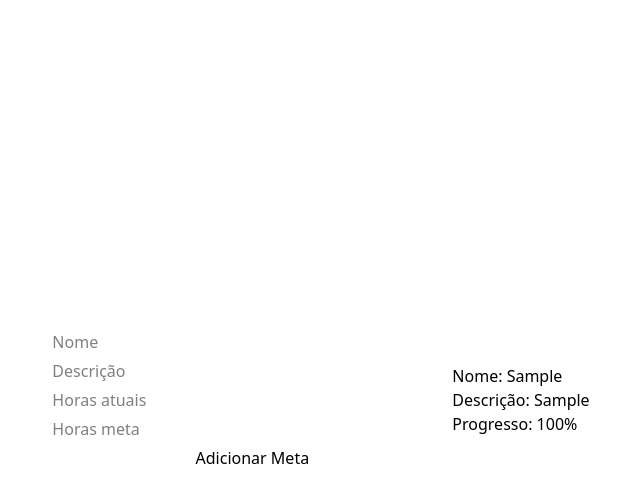
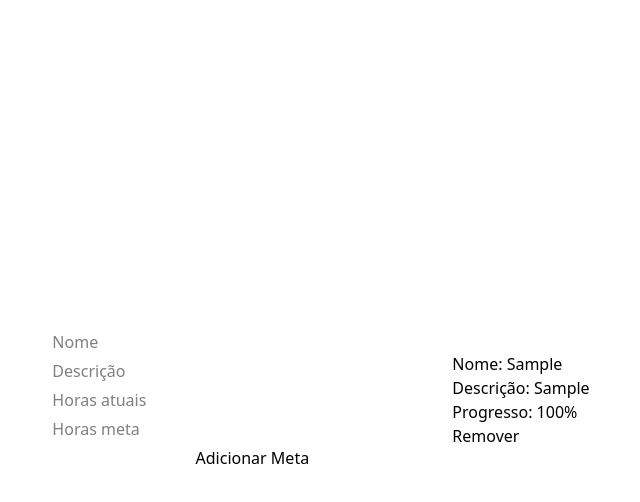
Before and after one commit to matsoaresp/tarefas-front, a Next.js app: page /metas in a window 1280 px wide. Both pictures are taken after typing "Sample", "Sample", "5", "5" into the empty fields and a click on the button "Adicionar Meta". Shown: the top 502 px of the page, without its empty margins (319-959 px from the left). Built offline with nearby package versions, Linux system fonts and the light colour scheme.

Commit message:
feat: remocao de meta

```diff
--- a/src/app/(pratica)/metas/components/Metas.tsx
+++ b/src/app/(pratica)/metas/components/Metas.tsx
@@ -44,6 +44,13 @@ export function Metas() {
     setHorasAtuais("");
     setHorasMetas("");
   };
+
+  const handleRemove = (id: number) => {
+
+    const remove = metas.filter((meta) => meta.id !== id)
+    setMetas(remove)
+    localStorage.setItem("produto", JSON.stringify(remove))
+  }
 
   useEffect(() => {
     const data = localStorage.getItem("metas");
@@ -100,6 +107,7 @@ export function Metas() {
               <p>Nome: {meta.nome}</p>
               <p>Descrição: {meta.descricao}</p>
               <p>Progresso: {progresso.toFixed(0)}%</p>
+              <button onClick={() => handleRemove(meta.id)} >Remover</button>
             </li>
           );
         })}
```
